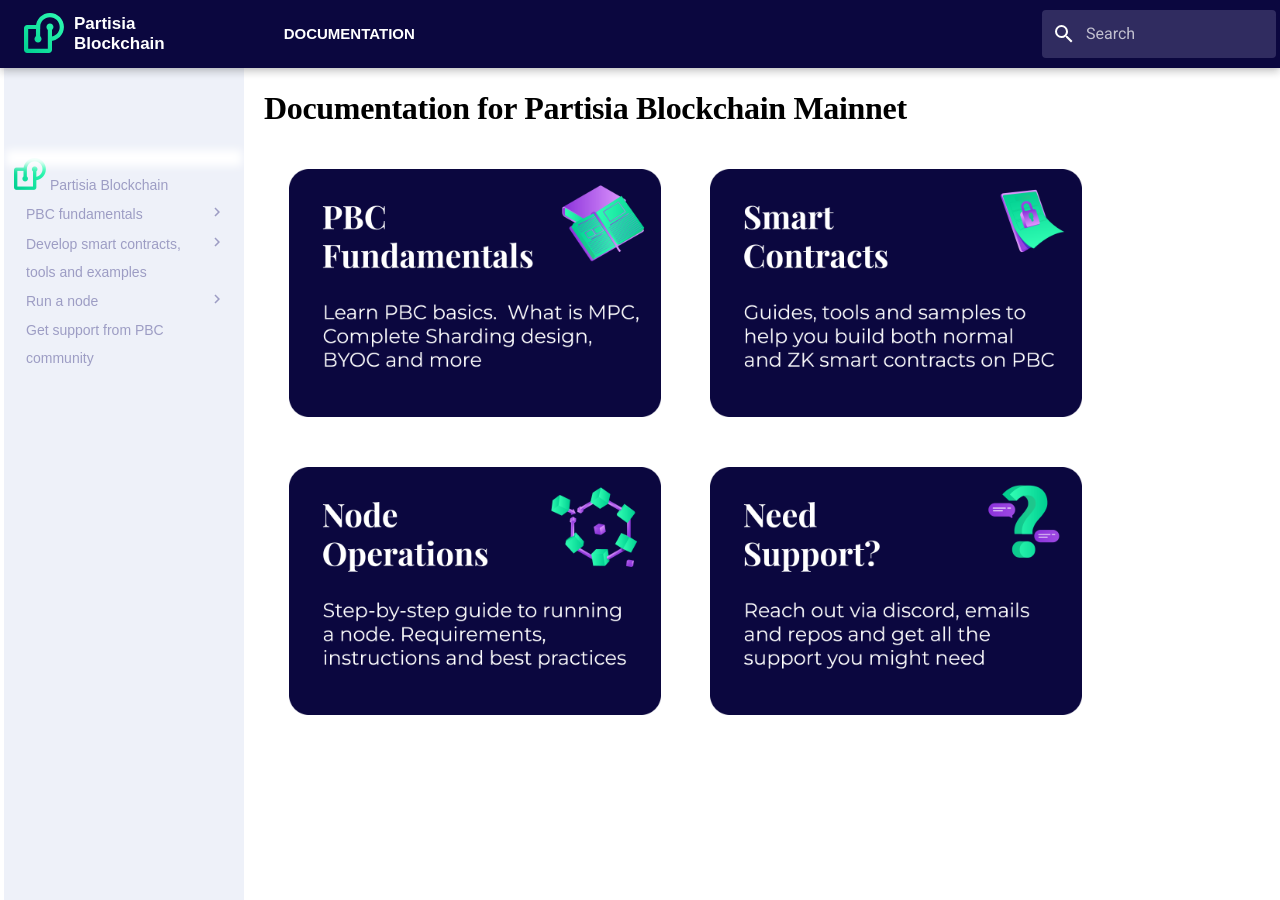
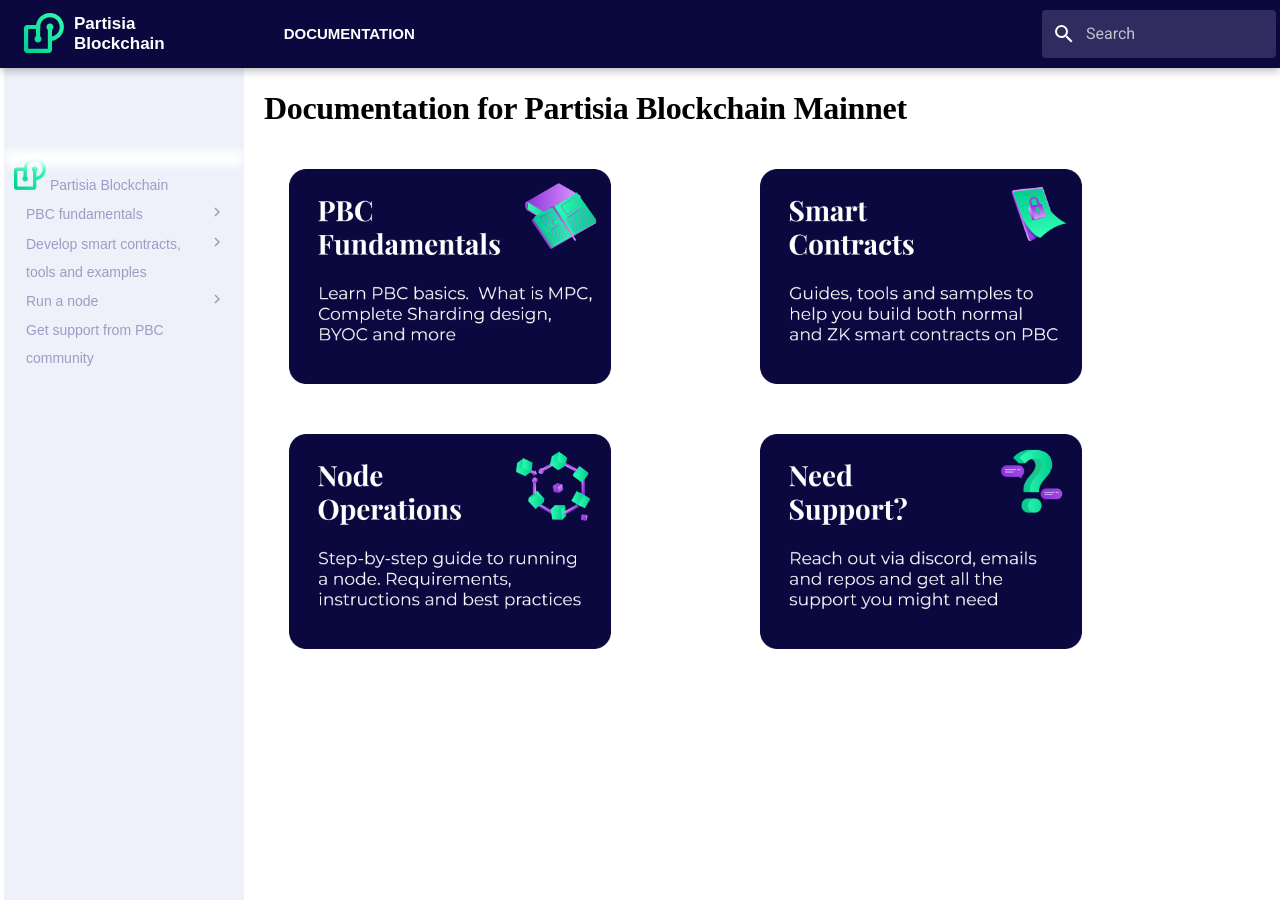
Before and after one commit to 0xSero/partisia-docs, an MkDocs documentation site: the page built from docs/index.md, in a window 1280 px wide and 900 px high. Built offline with MkDocs 1.6.1 and Material for MkDocs 9.7.7, drawn with Linux system fonts in a browser that asks for light colours; some web fonts are replaced; a script that is not in the unit is left out.

Commit message:
Quick small test of width and height decreasing.

```diff
--- a/docs/stylesheets/extra.css
+++ b/docs/stylesheets/extra.css
@@ -548,8 +548,8 @@
   right: 11rem;
 }
 .front-page-pictures {
-  width: 37.5%;
-  height: 37.5%;
+  width: 32.5%;
+  height: 32.5%;
   margin-bottom: 5%;
 }
 
```
